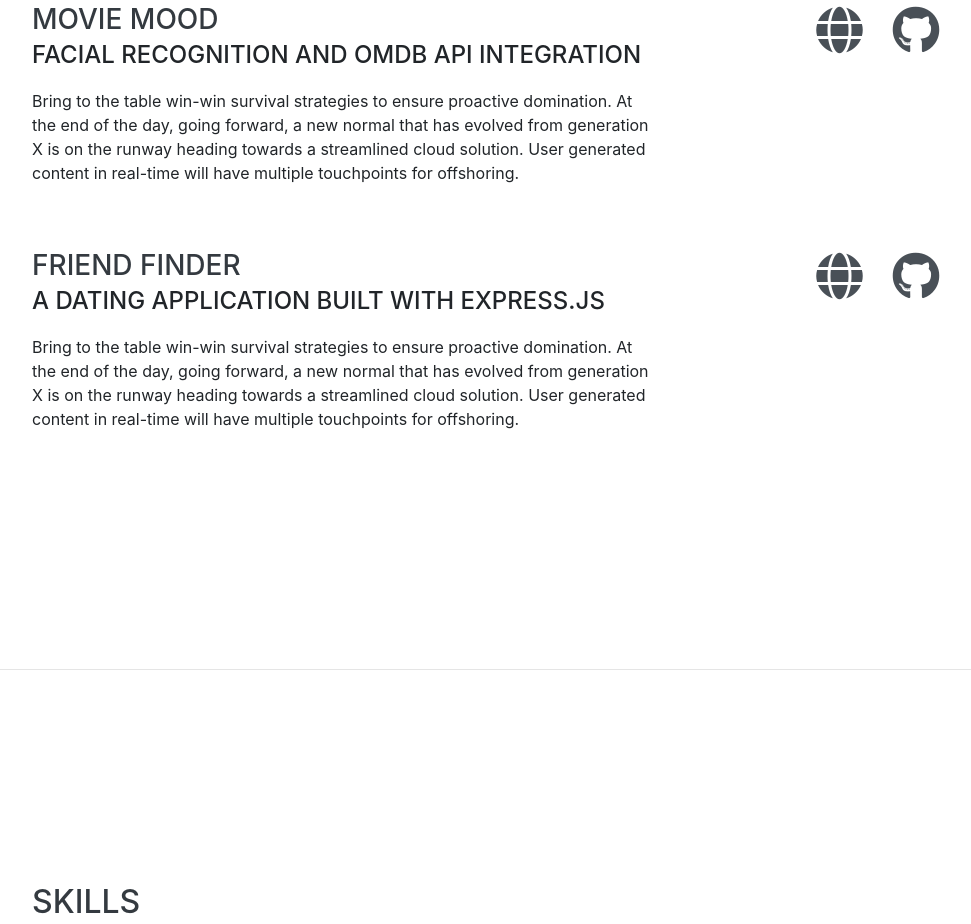
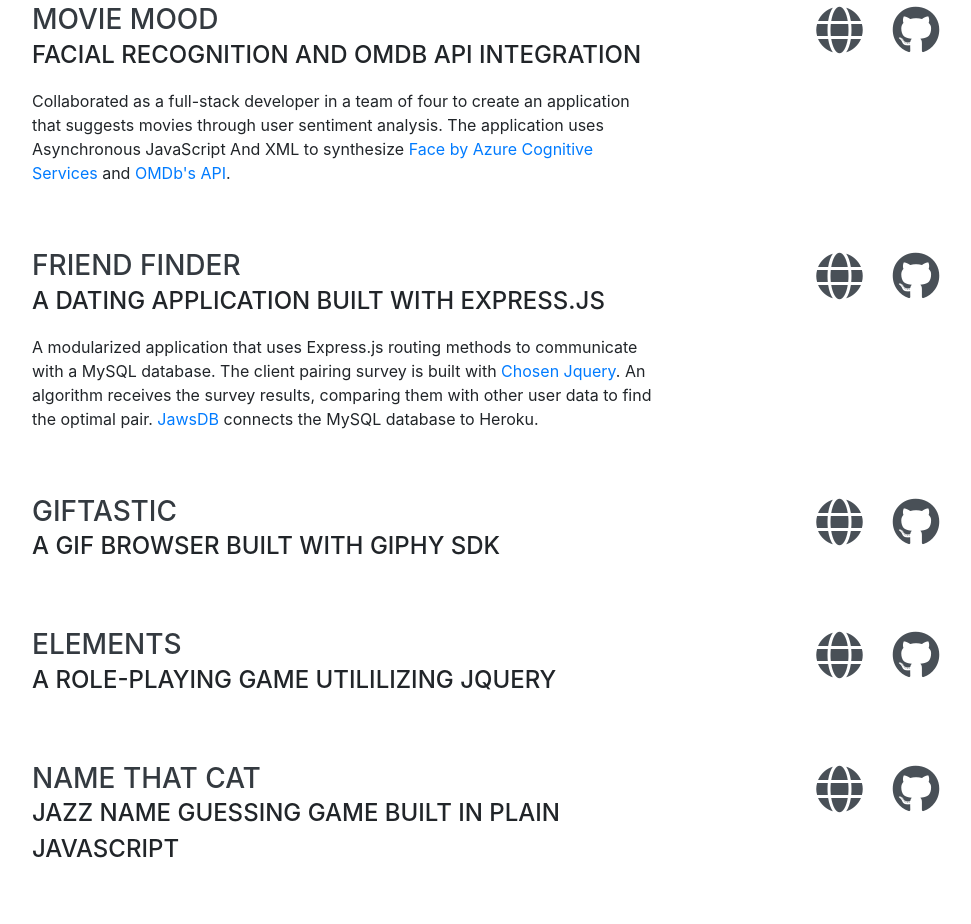
Before and after one commit to Wcarpenter96/Portfolio, a website with bundled scripts: page index.html in a window 1280 px wide. Shown: the part 932-1856 px from the top of the page, without its empty margins (288-1259 px from the left). Built offline with nearby package versions, Linux system fonts and the light colour scheme; a web font is replaced by a local one.

Commit message:
Updated porftolio section content

```diff
--- a/index.html
+++ b/index.html
@@ -68,8 +68,9 @@
           <a href="mailto:wc.cc96@gmail.com">wc.cc96@gmail.com</a>
         </div>
         <p class="lead mb-5">Full Stack Web Developer with a certificate from UC Berkeley Extension’s Full Stack Flex
-          Full Time Program. I am familiar with HTML, CSS, C++, Javascript, Bootstrap and jQuery. I earned a bachelor’s
-          degree in Math and Music from Kenyon College, where I integrated my knowledge of the two subjects with Max
+          Full Time Program. I am familiar with Javascript, HTML5, CSS3, SQL, C++, Max/MSP/Jitter
+          , React, Express.js, and Bootstrap 4 . I earned a bachelor’s degree in Math and Music from Kenyon College,
+          where I integrated my knowledge of the two subjects with Max
           Cycling `74 to create algorithms that explore artificial intelligence, virtual instruments, and digital
           synthesis of the human voice. I worked as an audio technician at Kenyon, collaborating on a team of six to
           plan and execute complete audio environments for major department-sponsored performances. I am looking to
@@ -103,10 +104,13 @@
           <div class="resume-content">
             <h3 class="mb-0">Movie Mood</h3>
             <div class="subheading mb-3">Facial Recognition and OMDb API Integration</div>
-            <p>Bring to the table win-win survival strategies to ensure proactive domination. At the end of the day,
-              going forward, a new normal that has evolved from generation X is on the runway heading towards a
-              streamlined cloud solution. User generated content in real-time will have multiple touchpoints for
-              offshoring.</p>
+            <p>Collaborated as a full-stack developer in a team of four to create an application that suggests movies
+              through user sentiment analysis. The application uses Asynchronous JavaScript And XML to synthesize
+              <a target="_blank" rel="noopener noreferrer"
+                href="https://azure.microsoft.com/en-us/services/cognitive-services/face/">Face by Azure Cognitive
+                Services</a> and <a target="_blank" rel="noopener noreferrer" href="https://www.omdbapi.com/">OMDb's
+                API</a>.
+            </p>
           </div>
           <div class="resume-date text-md-right">
             <span class="text-primary">
@@ -124,17 +128,72 @@
           <div class="resume-content">
             <h3 class="mb-0">Friend Finder</h3>
             <div class="subheading mb-3">A Dating Application built with Express.js</div>
-            <p>Bring to the table win-win survival strategies to ensure proactive domination. At the end of the day,
-              going forward, a new normal that has evolved from generation X is on the runway heading towards a
-              streamlined cloud solution. User generated content in real-time will have multiple touchpoints for
-              offshoring.</p>
+            <p>A modularized application that uses Express.js routing methods to communicate with a MySQL database.
+              The client pairing survey is built with <a href="https://harvesthq.github.io/chosen/">Chosen Jquery</a>.
+              An algorithm receives the survey results, comparing
+              them with other user data to find the optimal pair. <a
+                href="https://elements.heroku.com/addons/jawsdb">JawsDB</a> connects the MySQL database to Heroku.</p>
           </div>
           <div class="resume-date text-md-right">
             <span class="text-primary">
               <div class="list-inline portfolio-icons">
-                  <a target="_blank" rel="noopener noreferrer" href="https://spaceboycoop.github.io/MovieMood">
+                <a target="_blank" rel="noopener noreferrer" href="https://friend-finder-weston.herokuapp.com/">
                   <i class="fas fa-globe"></i></a>
-                  <a target="_blank" rel="noopener noreferrer" href="https://github.com/cooperbrislain/MovieMood">
+                <a target="_blank" rel="noopener noreferrer" href="https://github.com/Wcarpenter96/FriendFinder">
+                  <i class="fab fa-github"></i></a>
+              </div>
+            </span>
+          </div>
+        </div>
+
+        <div class="resume-item d-flex flex-column flex-md-row justify-content-between mb-5">
+          <div class="resume-content">
+            <h3 class="mb-0">Giftastic</h3>
+            <div class="subheading mb-3">A GIF Browser built with GIPHY SDK</div>
+            <p></p>
+          </div>
+          <div class="resume-date text-md-right">
+            <span class="text-primary">
+              <div class="list-inline portfolio-icons">
+                <a target="_blank" rel="noopener noreferrer" href="https://wcarpenter96.github.io/GifTastic/">
+                  <i class="fas fa-globe"></i></a>
+                <a target="_blank" rel="noopener noreferrer" href="https://github.com/Wcarpenter96/GifTastic">
+                  <i class="fab fa-github"></i></a>
+              </div>
+            </span>
+          </div>
+        </div>
+
+        <div class="resume-item d-flex flex-column flex-md-row justify-content-between mb-5">
+          <div class="resume-content">
+            <h3 class="mb-0">Elements</h3>
+            <div class="subheading mb-3">A Role-Playing Game utililizing jQuery</div>
+            <p></p>
+          </div>
+          <div class="resume-date text-md-right">
+            <span class="text-primary">
+              <div class="list-inline portfolio-icons">
+                <a target="_blank" rel="noopener noreferrer" href="https://wcarpenter96.github.io/unit-4-game/">
+                  <i class="fas fa-globe"></i></a>
+                <a target="_blank" rel="noopener noreferrer" href="https://github.com/Wcarpenter96/unit-4-game">
+                  <i class="fab fa-github"></i></a>
+              </div>
+            </span>
+          </div>
+        </div>
+
+        <div class="resume-item d-flex flex-column flex-md-row justify-content-between mb-5">
+          <div class="resume-content">
+            <h3 class="mb-0">Name That Cat</h3>
+            <div class="subheading mb-3">Jazz name Guessing Game built in plain Javascript</div>
+            <p></p>
+          </div>
+          <div class="resume-date text-md-right">
+            <span class="text-primary">
+              <div class="list-inline portfolio-icons">
+                <a target="_blank" rel="noopener noreferrer" href="https://wcarpenter96.github.io/Word-Guess-Game/">
+                  <i class="fas fa-globe"></i></a>
+                <a target="_blank" rel="noopener noreferrer" href="https://github.com/Wcarpenter96/Word-Guess-Game">
                   <i class="fab fa-github"></i></a>
               </div>
             </span>
@@ -202,9 +261,10 @@
 
         <div class="resume-item d-flex flex-column flex-md-row justify-content-between mb-5">
           <div class="resume-content">
-            <h3 class="mb-0">UC Berkeley Extension</h3>
+            <h3 class="mb-0">UC Berkeley</h3>
             <div class="subheading mb-3">Bootcamp Certificate</div>
-            <div>Full Stack</div>
+            <div>A 12-week intensive program focused on gaining technical programming skills in HTML5, CSS3, Javascript,
+              JQuery, Bootstrap, Firebase, Node Js, MySQL, MongoDB, Express, Handelbars.js and React.Js.</div>
           </div>
           <div class="resume-date text-md-right">
             <span class="text-primary">August 2019 - December 2019</span>
```
Lines whose indentation alone changed are shown as unchanged.
